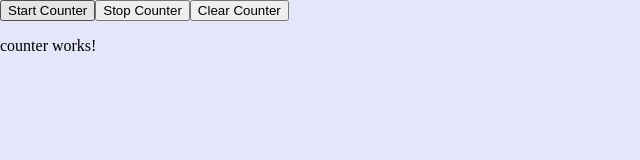
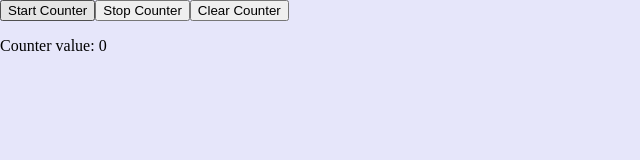
Before and after one commit to Karol-2/Record-Shop, an Angular app in the folder lab04/: page / in a window 1280 px wide. Shown: the top 160 px of the page, without its empty margins (0-640 px from the left). Built offline with nearby package versions, Linux system fonts and the light colour scheme.

Commit message:
Zrobione zad 1

```diff
--- a/lab04/src/app/app.component.html
+++ b/lab04/src/app/app.component.html
@@ -1,3 +1,2 @@
 
 <app-exercise></app-exercise>
-<app-counter ></app-counter>
--- a/lab04/src/app/core/core.module.ts
+++ b/lab04/src/app/core/core.module.ts
@@ -1,8 +1,7 @@
 import { NgModule } from '@angular/core';
 import { CommonModule } from '@angular/common';
 import { ExerciseComponent } from './exercise/exercise.component';
-import { CounterComponent } from './exercise/counter/counter.component';
-
+import { CounterComponent } from './counter/counter.component';
 
 
 @NgModule({
@@ -14,7 +13,6 @@ import { CounterComponent } from './exercise/counter/counter.component';
     CommonModule
   ],
   exports: [
-    CounterComponent,
     ExerciseComponent
   ]
 })
--- /dev/null
+++ b/lab04/src/app/core/counter/counter.component.html
@@ -0,0 +1,2 @@
+
+<p>Counter value: {{counterValue}}</p>
--- a/lab04/src/app/core/exercise/counter/counter.component.ts
+++ b/lab04/src/app/core/counter/counter.component.ts
@@ -1,4 +1,4 @@
-import { Component } from '@angular/core';
+import { Component, Input } from '@angular/core';
 
 @Component({
   selector: 'app-counter',
@@ -7,5 +7,6 @@ import { Component } from '@angular/core';
 })
 export class CounterComponent {
 
+  @Input() public counterValue: number = 0;
+
 }
-// @Input dodać
--- a/lab04/src/app/core/exercise/counter/counter.component.html
+++ /dev/null
@@ -1,2 +0,0 @@
-<p>counter works!</p>
-<!-- <p>{{ counter }}</p> -->
--- a/lab04/src/app/core/exercise/exercise.component.html
+++ b/lab04/src/app/core/exercise/exercise.component.html
@@ -2,6 +2,6 @@
     <button (click)="start()"> Start Counter</button>
     <button (click)="stop()"> Stop Counter</button>
     <button (click)="clear()"> Clear Counter</button>
-    <!-- <p>{{ counter }}</p> -->
-    <!-- <app-counter [item]="counter" ></app-counter> -->
+
+    <app-counter [counterValue]="counter"></app-counter>
 </div>
--- a/lab04/src/app/core/exercise/exercise.component.ts
+++ b/lab04/src/app/core/exercise/exercise.component.ts
@@ -1,5 +1,4 @@
-import { Component, Input, Output, EventEmitter } from '@angular/core';
-
+import { Component } from '@angular/core';
 
 @Component({
   selector: 'app-exercise',
@@ -7,34 +6,24 @@ import { Component, Input, Output, EventEmitter } from '@angular/core';
   styleUrls: ['./exercise.component.scss'],
 })
 export class ExerciseComponent {
-
-    @Input() protected counter: number = 0;
-    @Output() protected action: EventEmitter<number> = new EventEmitter<number>()
+  protected counter: number = 0;
 
   protected funkcja!: ReturnType<typeof setTimeout>;
 
   protected start(): void {
-      this.funkcja = setInterval(()=>{
+    this.funkcja = setInterval(() => {
       this.counter += 1;
-        this.action.emit(this.counter);
-      },1000)
-
-      console.log(this.counter)
+      console.log(this.counter);
+    }, 1000);
   }
 
   protected stop(): void {
-      clearInterval(this.funkcja)
-      console.log(this.counter)
+    clearInterval(this.funkcja);
+    console.log('STOP');
   }
 
   protected clear(): void {
     this.counter = 0;
-      this.action.emit(this.counter);
-
-      console.log(this.counter)
+    console.log(this.counter);
   }
-
-
-
-
 }
```
Also changed, not shown: lab04/src/app/core/counter/counter.component.scss (added), 1 other file (tests, documents, lock files or other folders). Lines whose indentation alone changed are shown as unchanged.
